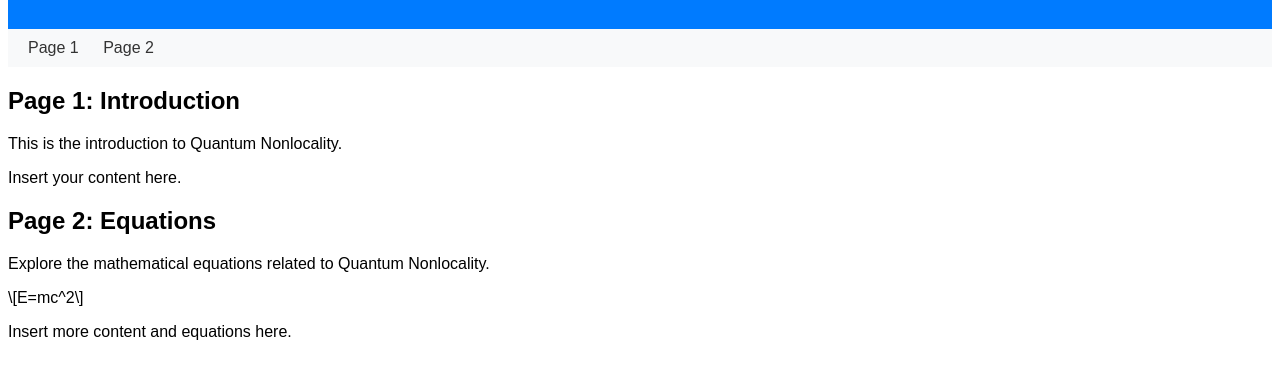
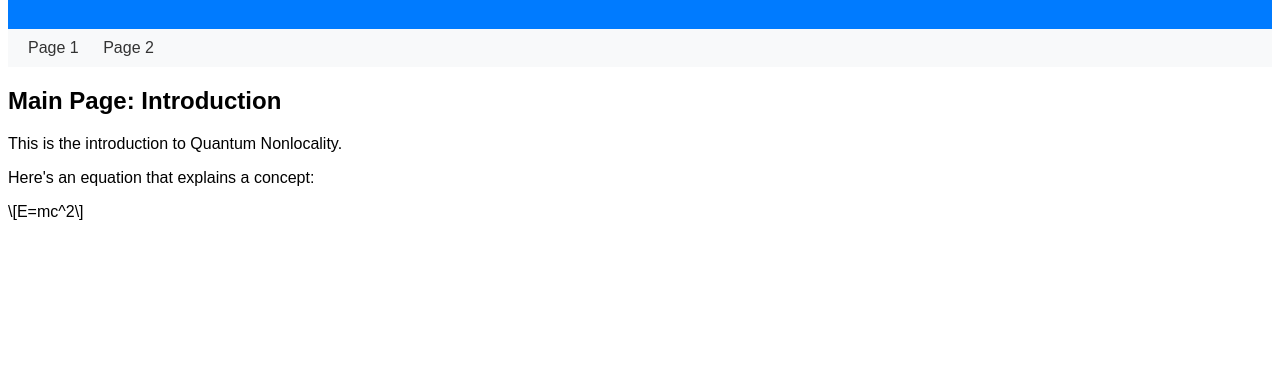
Before and after one commit to Kensho28/Kensho28.github.io, a plain HTML site: page index.html in a window 1280 px wide. Shown: the part 79-458 px from the top of the page. Drawn offline with Linux system fonts and the light colour scheme.

Commit message:
Update index.html

```diff
--- a/index.html
+++ b/index.html
@@ -34,22 +34,16 @@
         <h1>Quantum Nonlocality</h1>
     </header>
     <nav>
-        <a href="#page1">Page 1</a>
-        <a href="#page2">Page 2</a>
+        <a href="page1.html">Page 1</a>
+        <a href="page2.html">Page 2</a>
     </nav>
-    <section id="page1">
-        <h2>Page 1: Introduction</h2>
+    <section id="main">
+        <h2>Main Page: Introduction</h2>
         <p>This is the introduction to Quantum Nonlocality.</p>
-        <p>Insert your content here.</p>
-    </section>
-    <section id="page2">
-        <h2>Page 2: Equations</h2>
-        <p>Explore the mathematical equations related to Quantum Nonlocality.</p>
-        <!-- Example LaTeX equation rendered with MathJax -->
+        <p>Here's an equation that explains a concept:</p>
         <div>
             \[E=mc^2\]
         </div>
-        <p>Insert more content and equations here.</p>
     </section>
 </body>
 </html>
```
